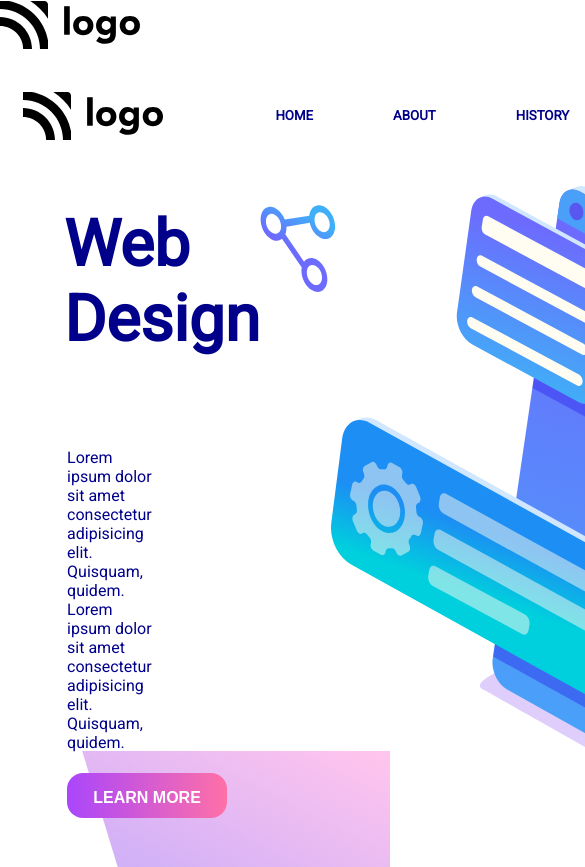
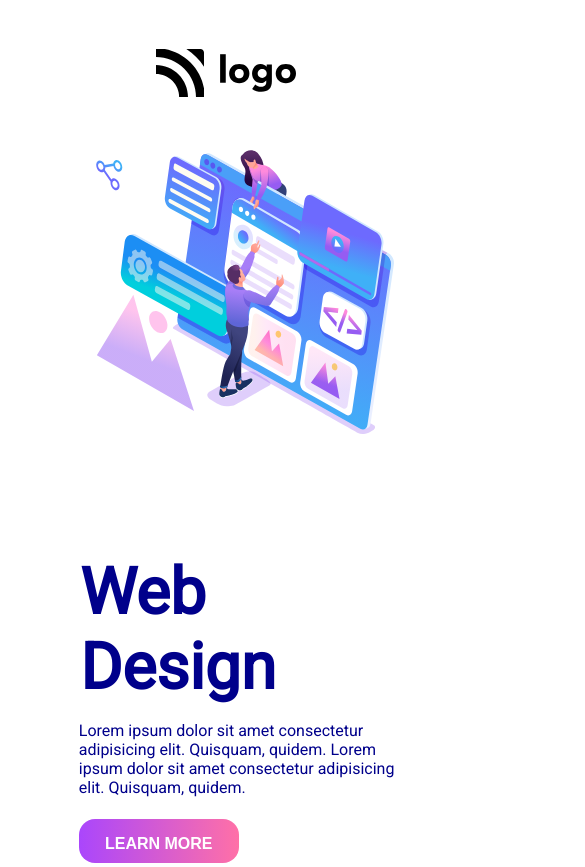
Before and after one commit to phani125/project-08, a plain HTML site: page index.html in a window 390 px wide. Shown: the top 867 px of the page, 585 px wide, since content can reach past the window. Drawn offline with Linux system fonts and the light colour scheme.

Commit message:
Update index.css

```diff
--- a/css/index.css
+++ b/css/index.css
@@ -7,6 +7,7 @@ body{
     background-position: right;
     background-size: 79%;
     background-repeat: no-repeat;
+    overflow-x: hidden ;
 }
 
 .main-div nav {
@@ -15,6 +16,10 @@ body{
     align-items: center;
     margin-left: 6%;
     margin-right: 7%;
+}
+
+.m-logo{
+    display: none;
 }
 
 .intro-section {
@@ -56,7 +61,7 @@ h4{
 
 h1{
     margin-top: 6rem;
-    margin-left: 1rem;
+    margin-left: 2rem;
     font-size: 4rem;
     color: darkblue;
 }
@@ -88,7 +93,76 @@ h5{
     padding-top: -1rem;
 }
 
-.imgs-div img:last-child{
-   width: 80%;
-    margin-left: 1rem;
+
+.imgs-div {
+    width: 70%;
+    margin-right: 110px;
 }
+
+.vector-dot{
+
+    margin-top: -8rem;
+    margin-left: 3.3rem;
+    position: absolute;
+}
+
+.vector-into-img{
+    margin-right: 140px;
+    width: 85%;
+}
+
+.vector-img{
+    margin-right: 250px;
+    margin-top: -9rem;
+    position: absolute;
+}
+
+
+@media screen and (min-width:300px) and (max-width:800px) {
+
+    .intro-section {
+        flex-direction: column-reverse;
+    }
+
+    .main-div{
+        display: none;
+    }
+
+    .m-logo{
+        display: unset;
+        margin-left: 40%;
+    }
+
+    .m-logo > img{
+        margin-top: 3rem;
+        filter: grayscale(100%) brightness(40%) sepia(100%) hue-rotate(-50deg)
+        saturate(600%) contrast(1);
+    }
+
+    .imgs-div{
+        margin-top: 3rem;
+    }
+
+    body{
+        background: none;
+    }
+
+    .left-section{
+        margin-top: -4rem;
+    }
+
+    h4{
+        width: 100%;
+        margin-top: 0rem;
+    }
+
+    .imgs-div {
+        width: 90%;
+        margin-right: 10px;
+        margin-left: 6rem;
+    }
+
+    h1{
+        margin-bottom: 1rem;
+    }
+}
```
